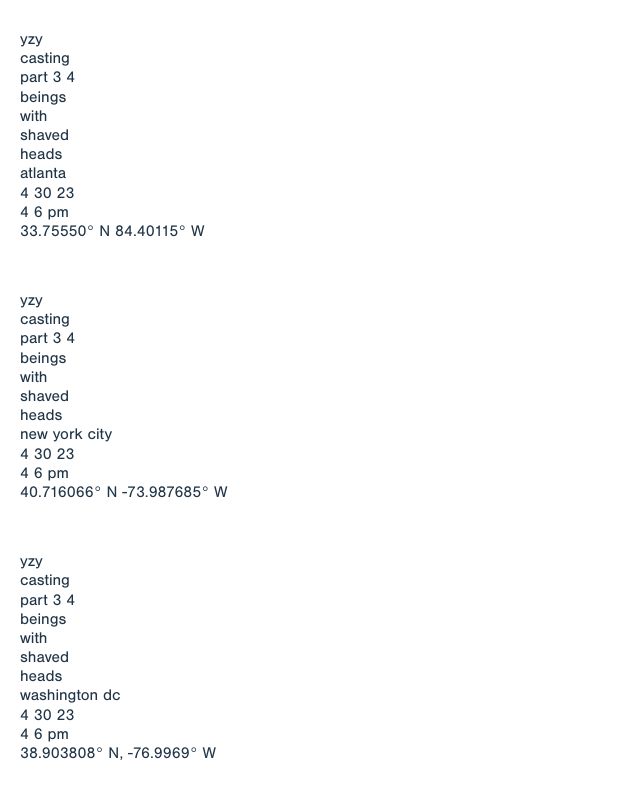
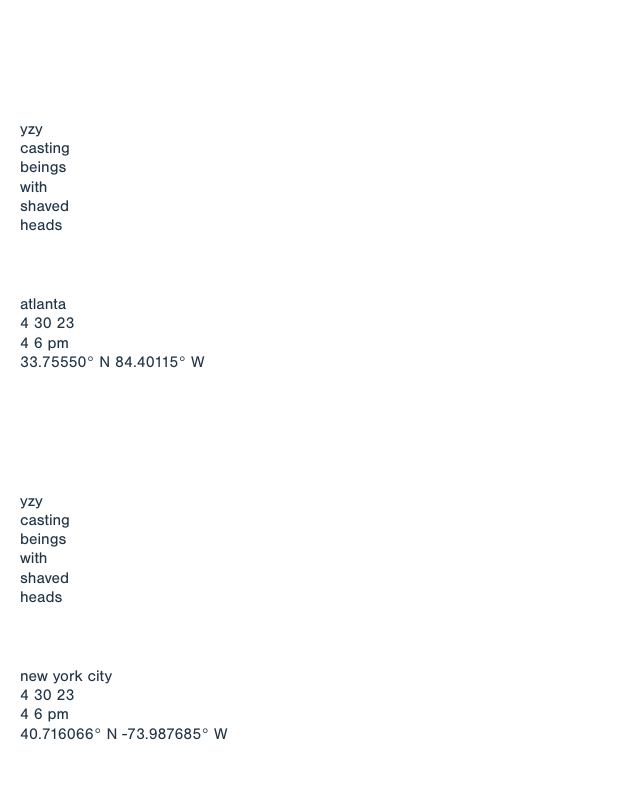
Before and after one commit to vahid-ai/YEEZY, a React (Vite) app: page / in a window 1280 px wide. Shown: the top 800 px of the page, without its empty margins (0-640 px from the left). Built offline with nearby package versions, Linux system fonts and the light colour scheme; what @deck.gl/layers would draw is missing.

Commit message:
fixing spacing

```diff
--- a/src/components/List.jsx
+++ b/src/components/List.jsx
@@ -135,16 +135,17 @@
 // }
 export default function ListPlaces() {
 	return (
-		<div style={{ position: "absolute", left: "20px", top: "30px" }}>
+		<div style={{ position: "absolute", left: "20px", top: "120px" }}>
 			{LOCATIONS.map((location) => (
-				<div key={location.name} style={{ marginBottom: "50px" }}>
+				<div key={location.name} style={{ marginBottom: "120px" }}>
 					<div className="yeezy-text">yzy</div>
 					<div className="yeezy-text">casting</div>
-					<div className="yeezy-text">part 3 4</div>
 					<div className="yeezy-text">beings</div>
 					<div className="yeezy-text">with</div>
 					<div className="yeezy-text">shaved</div>
-					<div className="yeezy-text">heads</div>
+					<div style={{ marginBottom: "60px" }} className="yeezy-text">
+						heads
+					</div>
 					<div className="yeezy-text">{location.place}</div>
 					<div className="yeezy-text">{location.date}</div>
 					<div className="yeezy-text">{location.time}</div>
```
